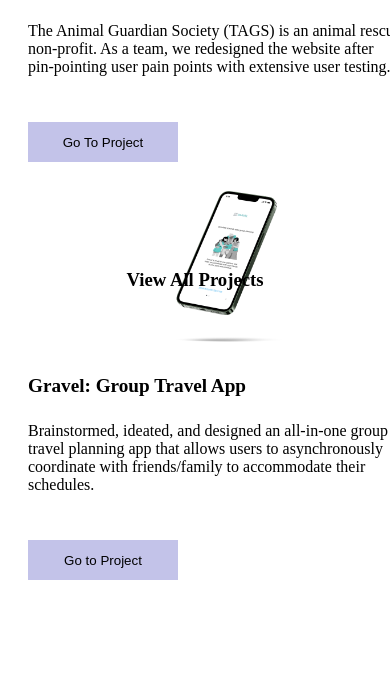
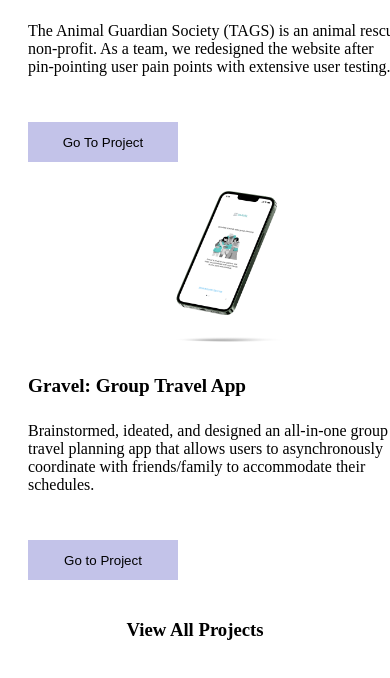
Before and after one commit to emmajblee/UX_UI_HW_18, a plain HTML site: page index.html in a window 390 px wide. Shown: the part 907-1585 px from the top of the page. Before the commit the page ends 1487 px from the top, so only its background shows below. Drawn offline with Linux system fonts and the light colour scheme.

Commit message:
heading overlap debug

```diff
--- a/css/index.css
+++ b/css/index.css
@@ -114,6 +114,7 @@ h3{
 .appImage{
     grid-area: appImageArea;
 
+
 }
 
 
@@ -148,11 +149,15 @@ h3{
 
     }
 
-    .workGrid h3{
-        display: block;
+    .viewTitle{
         position: relative;
-        top: 300px;
-        margin-top: 100px;
+        bottom: -350px;
+        margin-bottom: 300px;
+    }
+
+    .workGrid button{
+        margin-bottom: 100px;
+
     }
 
 
```
